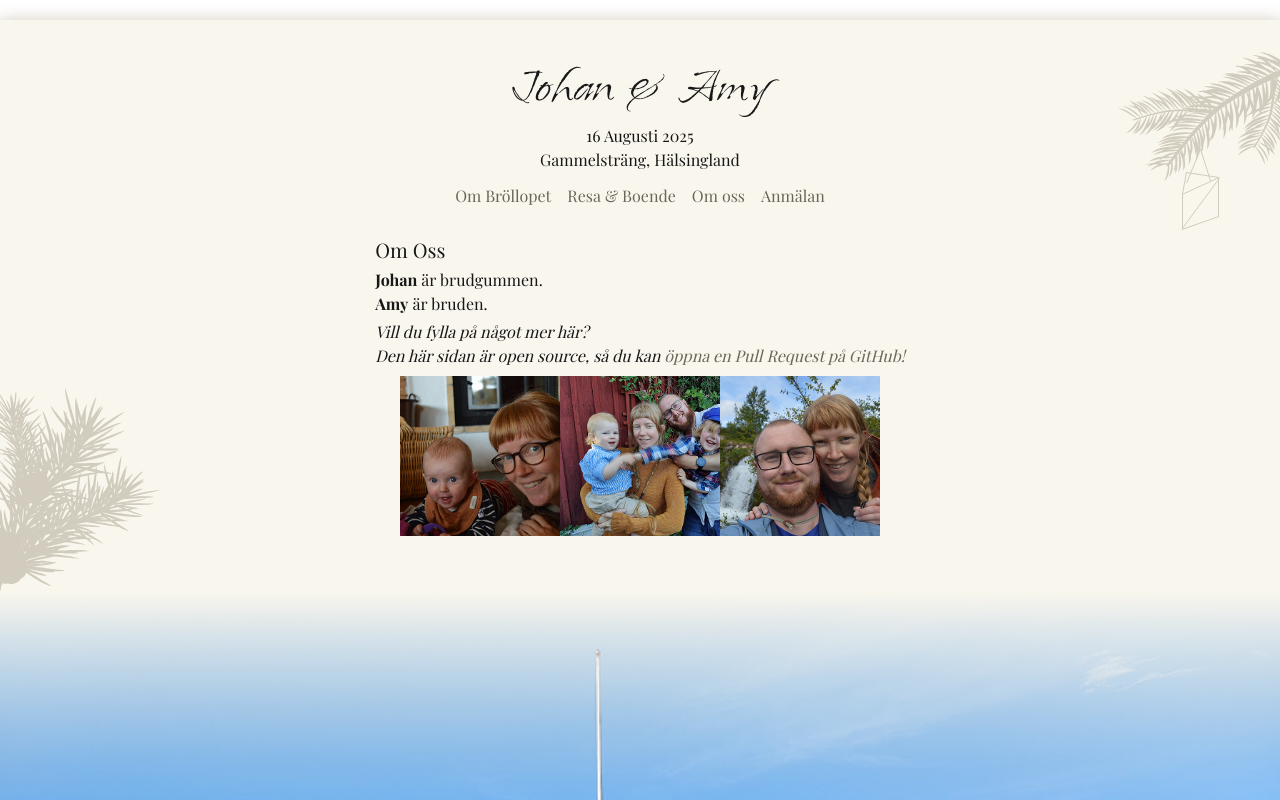
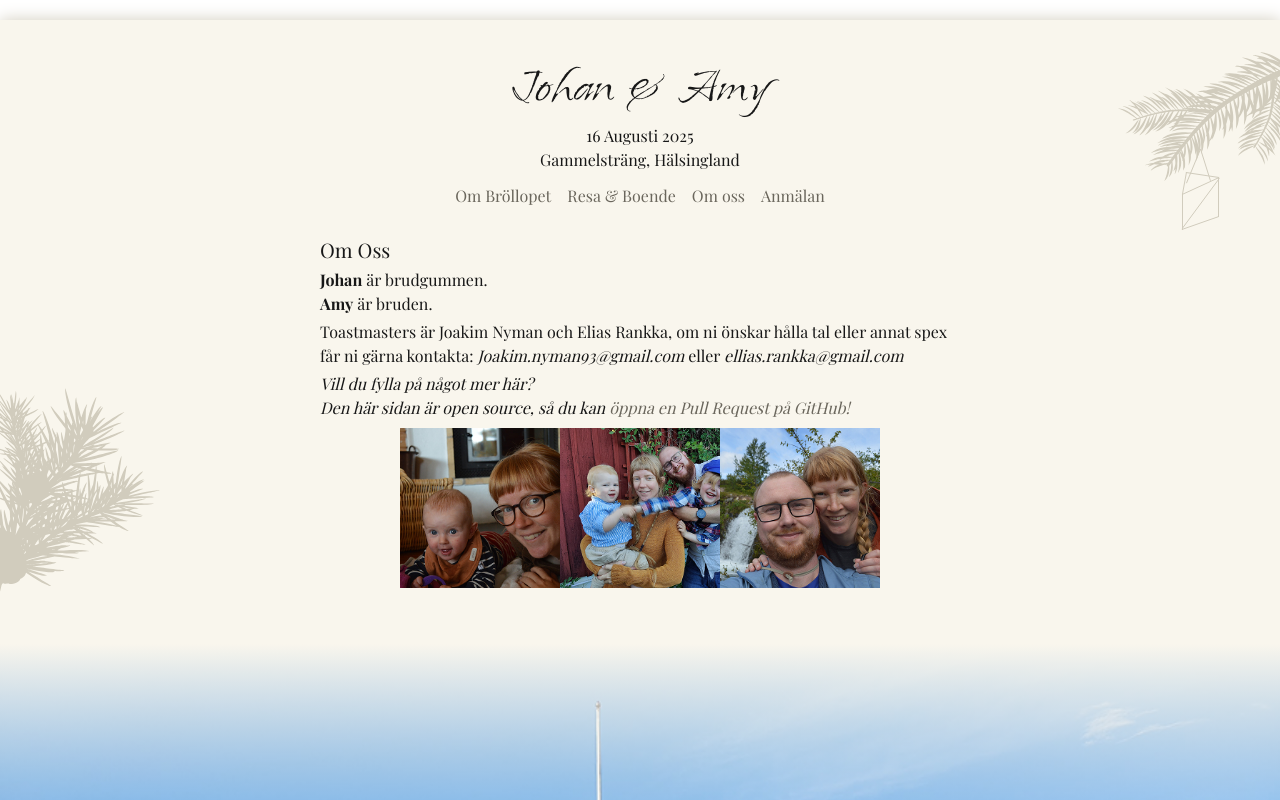
Before and after one commit to nytamin/amy-johan, a Next.js app: page / in a window 1280 px wide. Both pictures are taken after a click on the link "Om oss". Shown: the top 800 px of the page. Built offline with nearby package versions, Linux system fonts and the light colour scheme.

Commit message:
Updated om oss

```diff
--- a/app/om-oss.tsx
+++ b/app/om-oss.tsx
@@ -14,6 +14,10 @@ export default function OmOss() {
             </li>
           </ul>
         </div>
+          <p>
+            Toastmasters är Joakim Nyman och Elias Rankka, om ni önskar hålla tal eller annat spex får ni gärna kontakta:
+            <i> Joakim.nyman93@gmail.com</i> eller <i> ellias.rankka@gmail.com </i>
+          </p>
         <p>
           <i>
             Vill du fylla på något mer här?
```
